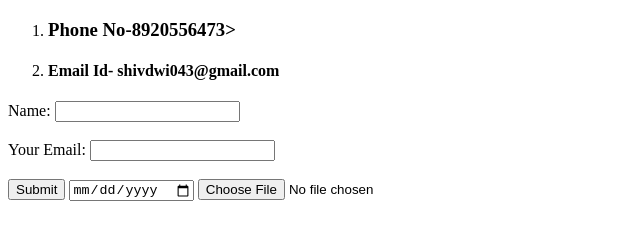
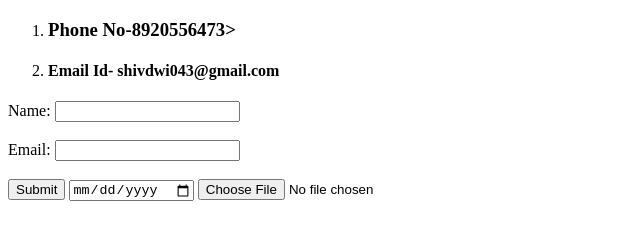
Before and after one commit to shivanshdwivedi/CV1, a plain HTML site: page Contacts.html in a window 1280 px wide. Shown: the full height of the page, 0-640 px from the left. Drawn offline with Linux system fonts and the light colour scheme.

Commit message:
Update Contacts.html

```diff
--- a/Contacts.html
+++ b/Contacts.html
@@ -13,7 +13,7 @@
     <label>Name:</label>
     <input type="text" name="name " value=""><br>
     <br>
-  <label>Your Email:</label>
+  <label>Email:</label>
   <input type="email" name="Your email" value=""><br><br>
     <input type="submit" name="">
     <input type="date" name="" value="">
```
